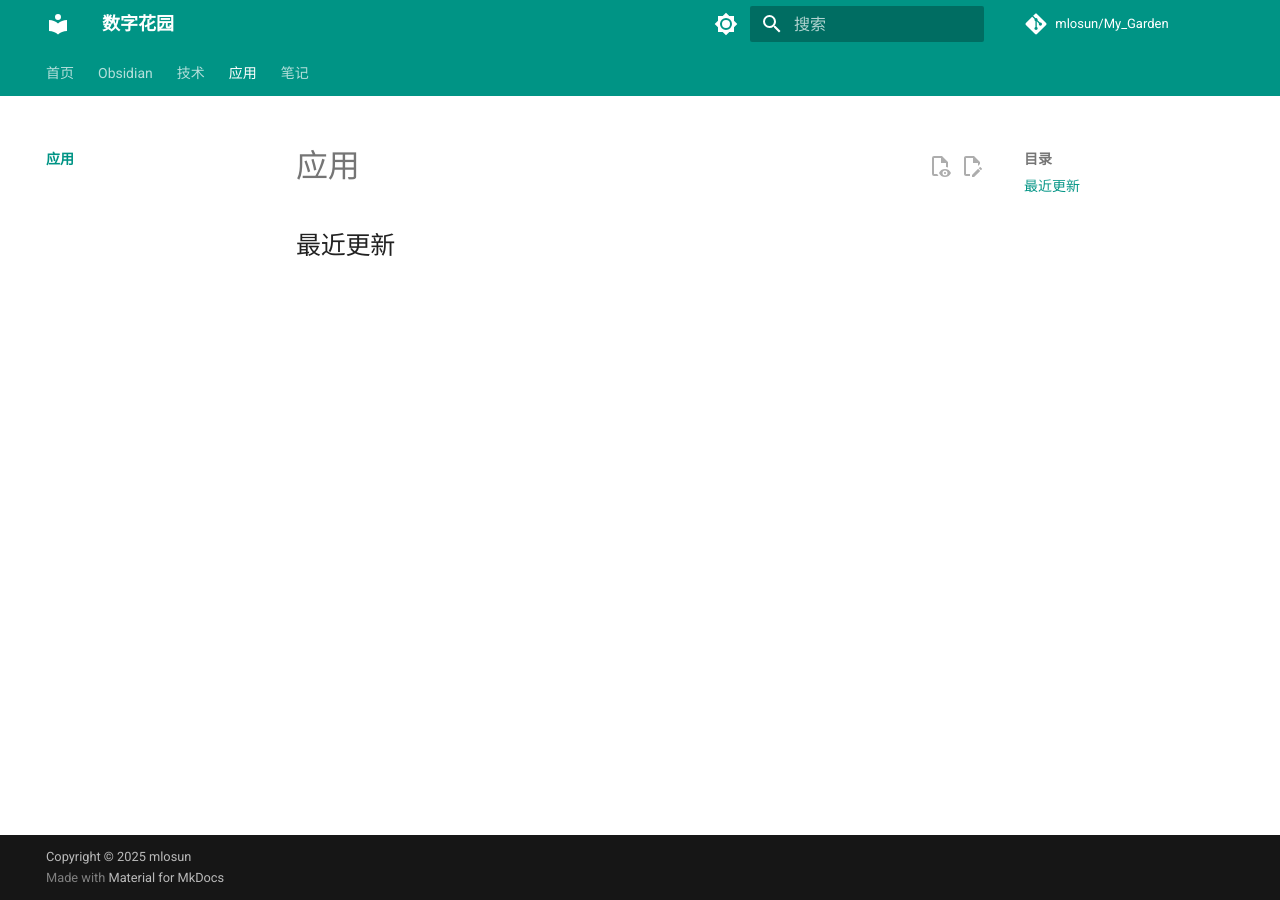
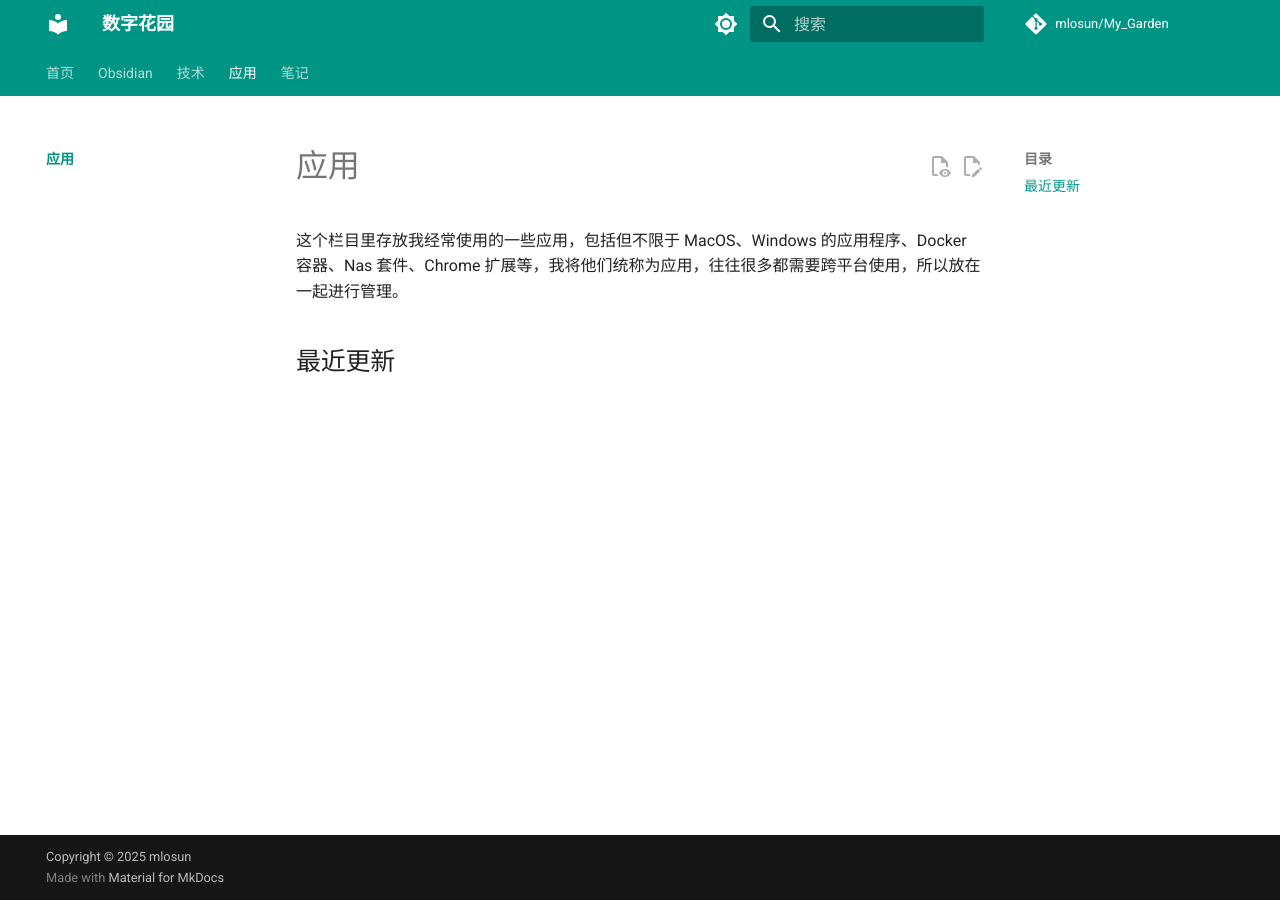
Before and after one commit to mlosun/My_Garden, an MkDocs documentation site: the page built from docs/apps/index.md, in a window 1280 px wide. Built offline with MkDocs 1.6.1 and Material for MkDocs 9.7.7, drawn with Linux system fonts in a browser that asks for light colours; comment, search, counter and statistics services are not loaded.

Commit message:
PUSH NOTE : index.md

```diff
--- a/docs/apps/index.md
+++ b/docs/apps/index.md
@@ -4,5 +4,5 @@ updated: 2025-04-05
 share: true
 title: 应用
 ---
-
+这个栏目里存放我经常使用的一些应用，包括但不限于 MacOS、Windows 的应用程序、Docker 容器、Nas 套件、Chrome 扩展等，我将他们统称为应用，往往很多都需要跨平台使用，所以放在一起进行管理。
 ## 最近更新
```
